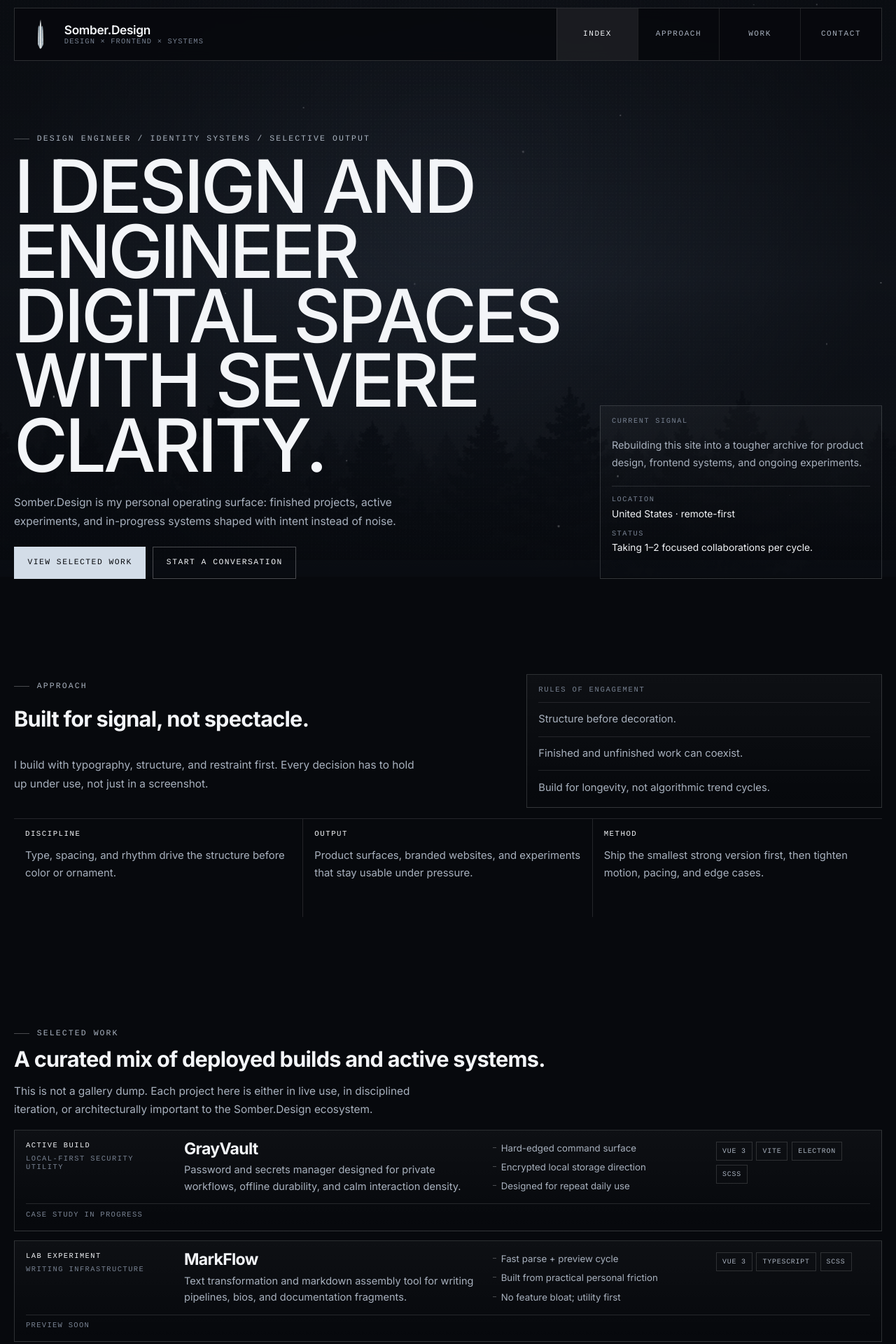
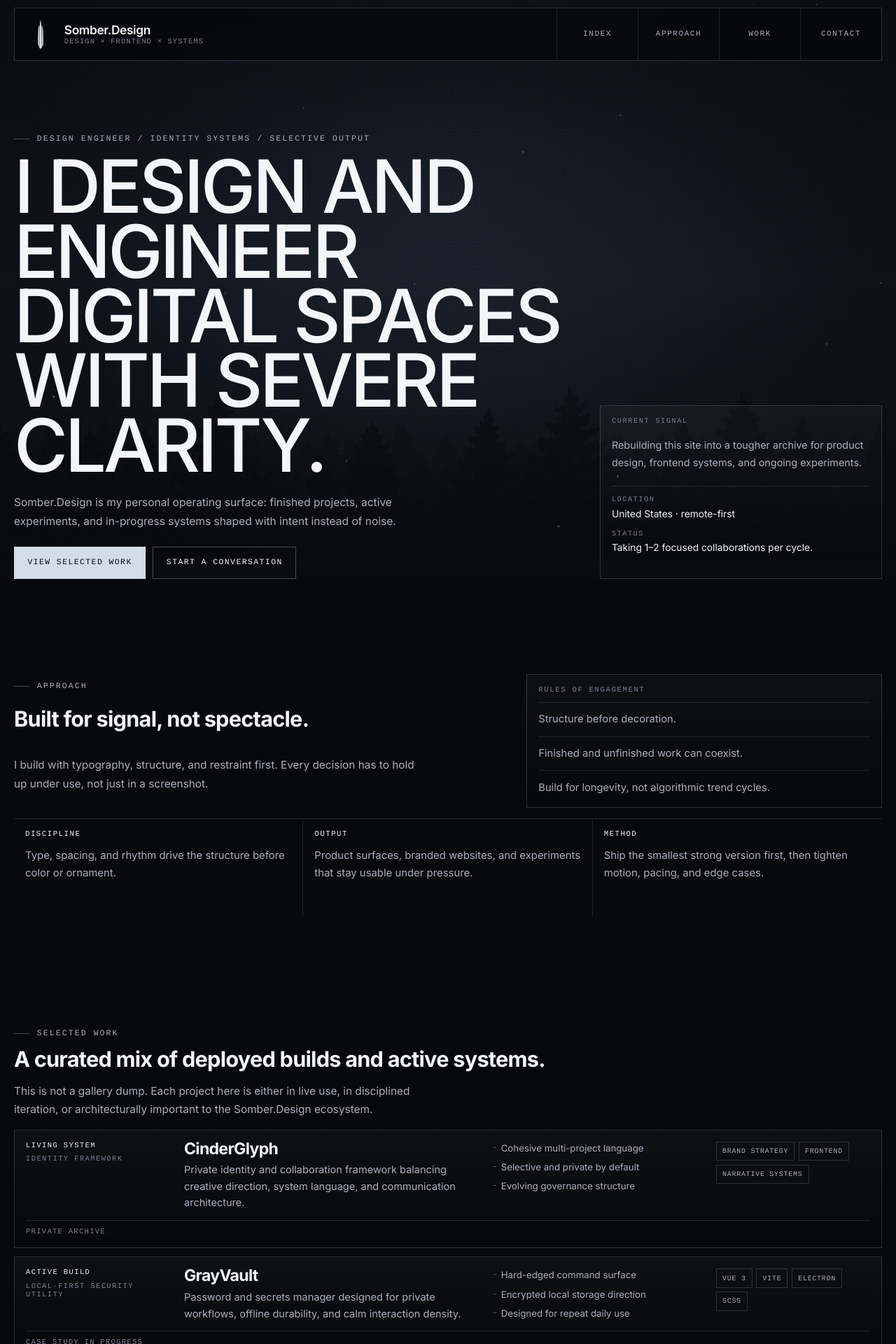
Before and after one commit to GreyKrow/SomberDesign, a Vue app: page / in a window 1280 px wide. Shown: the top 1920 px of the page at 70% size. Built offline with nearby package versions, Linux system fonts and the light colour scheme.

Commit message:
Fix mobile nav dropdown and remove work section highlight state

```diff
--- a/src/App.vue
+++ b/src/App.vue
@@ -1,5 +1,4 @@
 <script setup>
-import { onBeforeUnmount, onMounted, ref } from 'vue'
 import inSiteHeader from './components/inSiteHeader.vue'
 import inHeroSection from './components/inHeroSection.vue'
 import inAboutSection from './components/inAboutSection.vue'
@@ -7,35 +6,6 @@ import inProjectsSection from './components/inProjectsSection.vue'
 import inContactSection from './components/inContactSection.vue'
 import inSiteFooter from './components/inSiteFooter.vue'
 import inSnowLayer from './components/inSnowLayer.vue'
-
-const activeSection = ref('hero')
-let observer
-
-onMounted(() => {
-  const sections = document.querySelectorAll('[data-section]')
-
-  observer = new IntersectionObserver(
-    entries => {
-      const visibleSections = entries
-        .filter(entry => entry.isIntersecting)
-        .sort((first, second) => second.intersectionRatio - first.intersectionRatio)
-
-      if (visibleSections.length > 0) {
-        activeSection.value = visibleSections[0].target.id
-      }
-    },
-    {
-      threshold: [0.35, 0.55, 0.75],
-      rootMargin: '-12% 0px -42% 0px',
-    },
-  )
-
-  sections.forEach(section => observer.observe(section))
-})
-
-onBeforeUnmount(() => {
-  observer?.disconnect()
-})
 </script>
 
 <template>
@@ -45,7 +15,7 @@ onBeforeUnmount(() => {
     <div class="app__vignette" aria-hidden="true"></div>
     <inSnowLayer />
 
-    <inSiteHeader :active-section="activeSection" />
+    <inSiteHeader />
 
     <main>
       <inHeroSection id="hero" class="section-anchor" data-section />
--- a/src/components/inSiteHeader.vue
+++ b/src/components/inSiteHeader.vue
@@ -1,12 +1,5 @@
 <script setup>
-import { computed, onBeforeUnmount, onMounted, ref } from 'vue'
-
-const props = defineProps({
-  activeSection: {
-    type: String,
-    default: 'hero',
-  },
-})
+import { onBeforeUnmount, onMounted, ref } from 'vue'
 
 const isMenuOpen = ref(false)
 
@@ -16,10 +9,6 @@ const navItems = [
   { id: 'projects', label: 'Work' },
   { id: 'contact', label: 'Contact' },
 ]
-
-const shellClasses = computed(() => ({
-  isCompact: props.activeSection !== 'hero',
-}))
 
 const closeMenu = () => {
   isMenuOpen.value = false
@@ -53,7 +42,7 @@ onBeforeUnmount(() => {
 </script>
 
 <template>
-  <header class="siteHeader" :class="shellClasses">
+  <header class="siteHeader">
     <div class="shell-grid siteHeader__inner line-frame">
       <a href="#hero" class="siteHeader__brand" aria-label="Somber.Design home" @click="closeMenu">
         <img class="siteHeader__logo" src="/assets/images/SomberDesignLogo.png" alt="Somber.Design logo" />
@@ -82,7 +71,6 @@ onBeforeUnmount(() => {
           :key="item.id"
           :href="`#${item.id}`"
           class="siteHeader__link"
-          :class="{ isActive: activeSection === item.id }"
           @click="closeMenu"
         >
           {{ item.label }}
@@ -104,7 +92,7 @@ onBeforeUnmount(() => {
   position: relative;
   align-items: center;
   min-height: var(--header-height);
-  overflow: hidden;
+  overflow: visible;
   background: rgba(7, 9, 13, 0.88);
   backdrop-filter: blur(8px);
 }
@@ -171,8 +159,7 @@ onBeforeUnmount(() => {
 }
 
 .siteHeader__link:hover,
-.siteHeader__link:focus-visible,
-.siteHeader__link.isActive {
+.siteHeader__link:focus-visible {
   color: var(--color-ink);
   background: rgba(243, 245, 248, 0.08);
   outline: none;
@@ -231,6 +218,7 @@ onBeforeUnmount(() => {
     left: 0;
     right: 0;
     top: calc(100% + 0.45rem);
+    z-index: 2;
     display: grid;
     border: 1px solid var(--color-line);
     background: rgba(7, 9, 13, 0.98);
--- a/src/data/inProjectsData.js
+++ b/src/data/inProjectsData.js
@@ -1,4 +1,23 @@
 export const projectsData = [
+  {
+    title: 'CinderGlyph',
+    status: 'Living System',
+    category: 'Identity framework',
+    summary:
+      'Private identity and collaboration framework balancing creative direction, system language, and communication architecture.',
+    stack: ['Brand Strategy', 'Frontend', 'Narrative Systems'],
+    highlights: [
+      'Cohesive multi-project language',
+      'Selective and private by default',
+      'Evolving governance structure',
+    ],
+    links: [
+      {
+        label: 'Private archive',
+        href: '',
+      },
+    ],
+  },
   {
     title: 'GrayVault',
     status: 'Active Build',
@@ -18,42 +37,4 @@ export const projectsData = [
       },
     ],
   },
-  {
-    title: 'MarkFlow',
-    status: 'Lab Experiment',
-    category: 'Writing infrastructure',
-    summary:
-      'Text transformation and markdown assembly tool for writing pipelines, bios, and documentation fragments.',
-    stack: ['Vue 3', 'TypeScript', 'SCSS'],
-    highlights: [
-      'Fast parse + preview cycle',
-      'Built from practical personal friction',
-      'No feature bloat; utility first',
-    ],
-    links: [
-      {
-        label: 'Preview soon',
-        href: '',
-      },
-    ],
-  },
-  {
-    title: 'CinderGlyph',
-    status: 'Living System',
-    category: 'Identity framework',
-    summary:
-      'Private identity and collaboration framework balancing creative direction, system language, and communication architecture.',
-    stack: ['Brand Strategy', 'Frontend', 'Narrative Systems'],
-    highlights: [
-      'Cohesive multi-project language',
-      'Selective and private by default',
-      'Evolving governance structure',
-    ],
-    links: [
-      {
-        label: 'Private archive',
-        href: '',
-      },
-    ],
-  },
 ]
```
